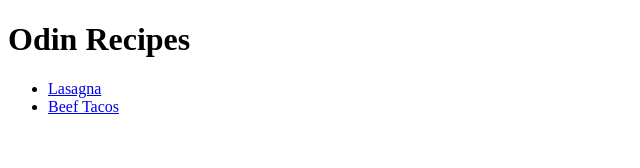
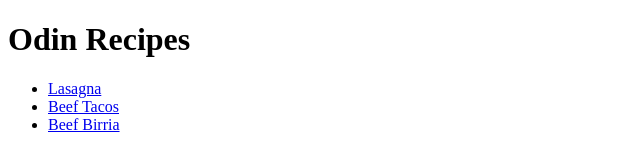
Before and after one commit to anisbett/odin-recipes, a plain HTML site: page index.html in a window 1280 px wide. Shown: the full height of the page, 0-640 px from the left. Drawn offline with Linux system fonts and the light colour scheme.

Commit message:
index.html

```diff
--- a/index.html
+++ b/index.html
@@ -4,13 +4,14 @@
     <meta charset="UTF-8">
     <meta http-equiv="X-UA-Compatible" content="IE=edge">
     <meta name="viewport" content="width=device-width, initial-scale=1.0">
-    <title>Document</title>
+    <title>Recipes</title>
 </head>
 <body>
     <h1>Odin Recipes</h1>
     <ul>
         <li><a href="recipes/lasagna.html">Lasagna</a></li>
         <li><a href="recipes/tacos.html">Beef Tacos</a></li>
+        <li><a href="recipes/birria.html">Beef Birria</a></li>
     </ul>
 </body>
 </html>
```
